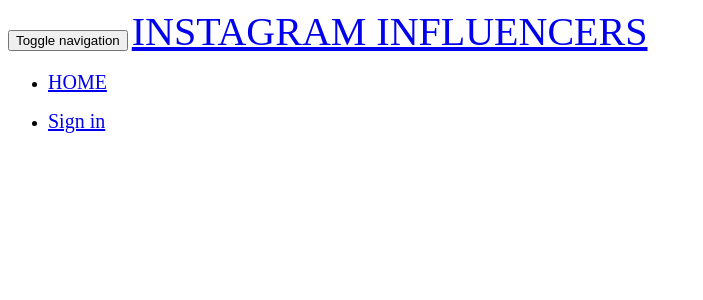
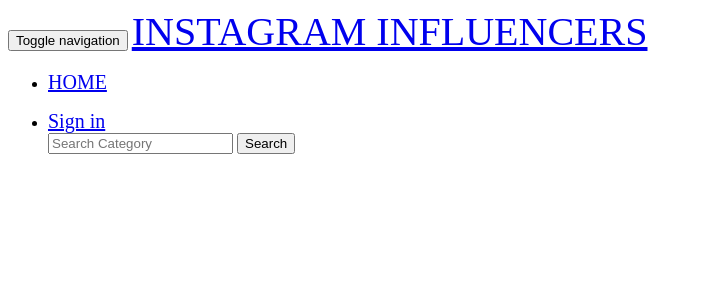
Before and after one commit to Chebichii-Lab/Instagram-Influencers, a Python web app: template gram/templates/navbar.html in a window 1280 px wide. Shown: the top 300 px of the page, without its empty margins (0-703 px from the left). Run offline with Jinja, Linux system fonts and the light colour scheme; the template is opened without the code that fills it, so the values that code supplies are empty.

Commit message:
add search functionality in navbar.html

```diff
--- a/gram/templates/navbar.html
+++ b/gram/templates/navbar.html
@@ -23,6 +23,10 @@
                 {% else %}
                 <li><a href="{{url_for('auth.login')}}" style="font-size:20px;">Sign in</a></li>
                 {%endif%}
+                <form class="form-inline my-2 my-md-0 nav navbar-nav navbar-right" action="/search" role="search">
+                    <input class="form-control mr-sm-2" type="search" placeholder="Search Category" name="imagesearch"
+                      aria-label="Search">
+                    <button class="btn btn-danger btn-md my-2 my-sm-0" type="submit">Search</button>
             </ul>
         </div>
 
```
